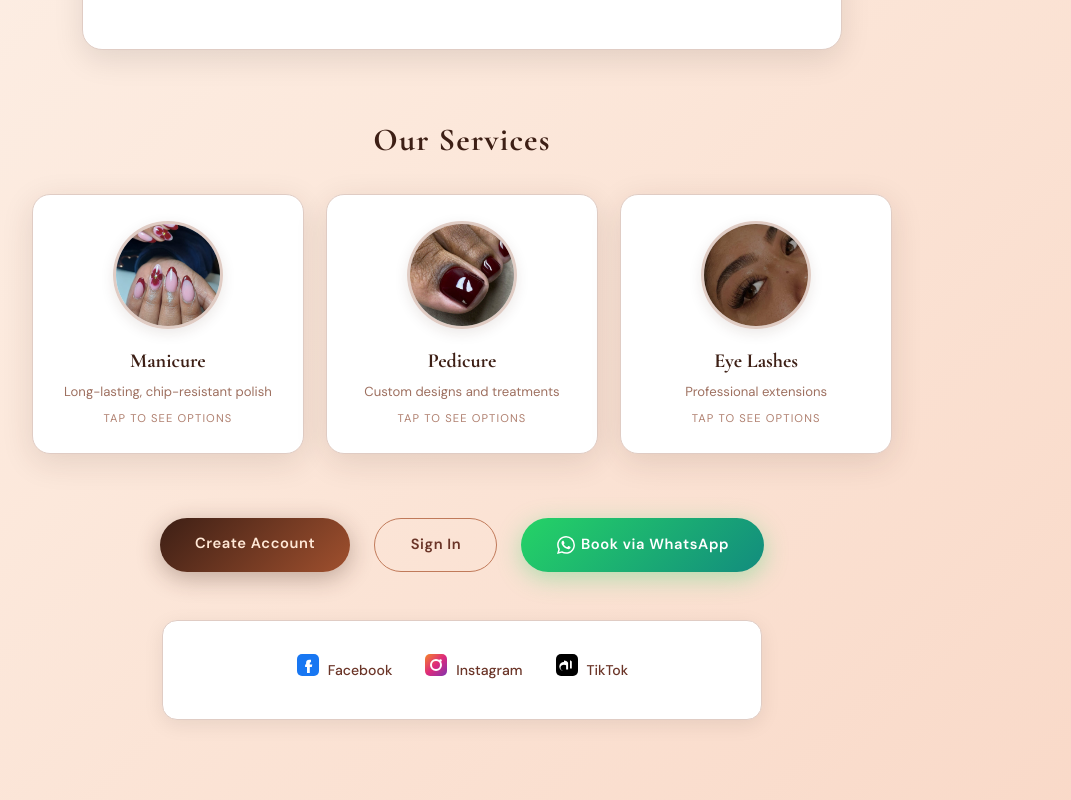
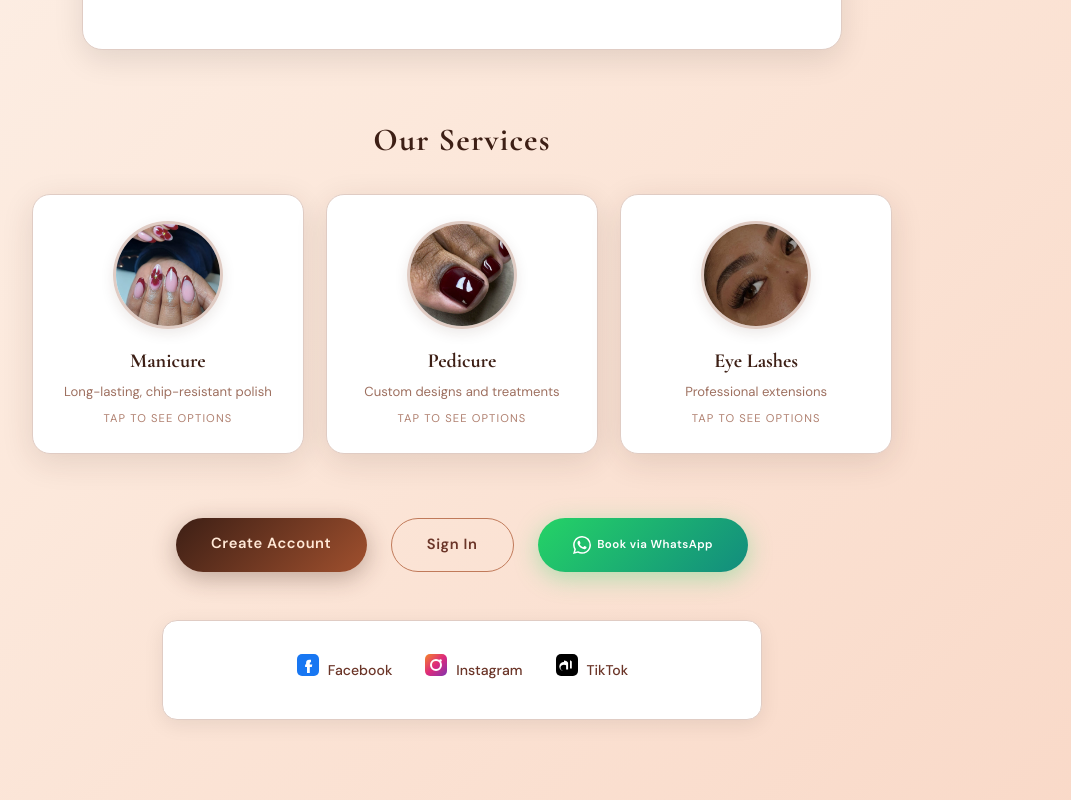
Before and after one commit to YannisNyoka/nxlbeautybar_front, a React (Vite) app: page / in a window 1280 px wide. Shown: the part 917-1717 px from the top of the page, without its empty margins (178-1249 px from the left). Built offline with nearby package versions, Linux system fonts and the light colour scheme; no server answers.

Commit message:
adding what

```diff
--- a/src/HomePage.css
+++ b/src/HomePage.css
@@ -572,11 +572,11 @@
   color: #fff !important;
   border: none !important;
   box-shadow: 0 6px 24px rgba(37,211,102,0.35) !important;
-  padding: 0.9rem 2.2rem !important;
+  padding: 0.1rem 2.2rem  !important;
   border-radius: 50px !important;
   font-family: 'DM Sans', sans-serif !important;
   font-weight: 600 !important;
-  font-size: 0.92rem !important;
+  font-size: 0.72rem !important;
   letter-spacing: 0.04em !important;
   text-decoration: none !important;
   display: inline-flex !important;
```
